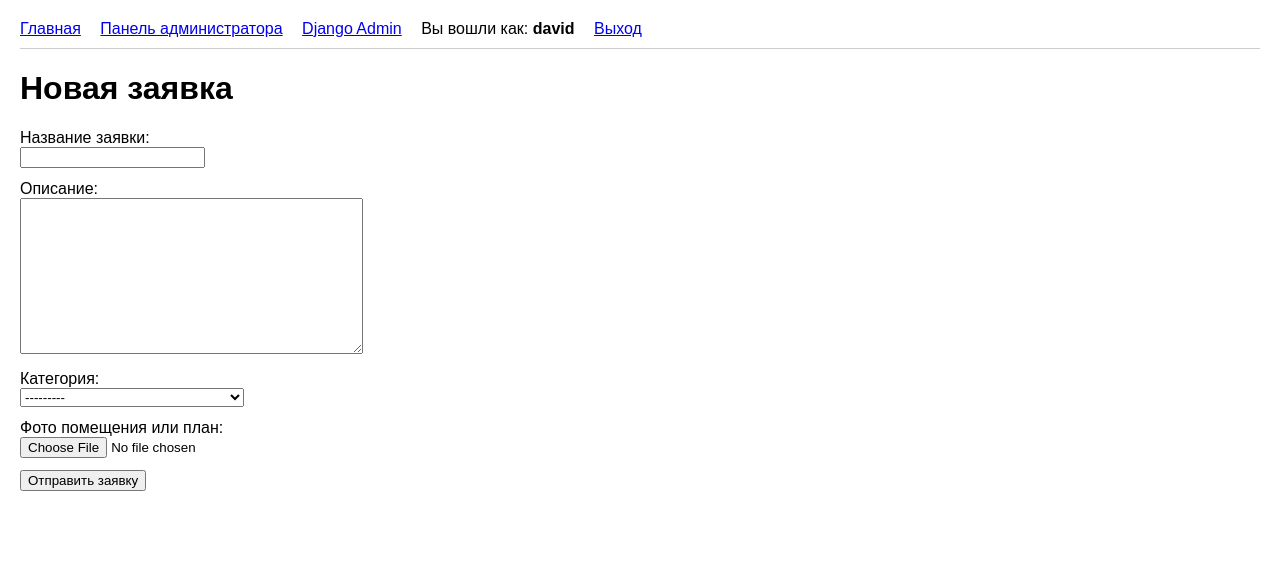
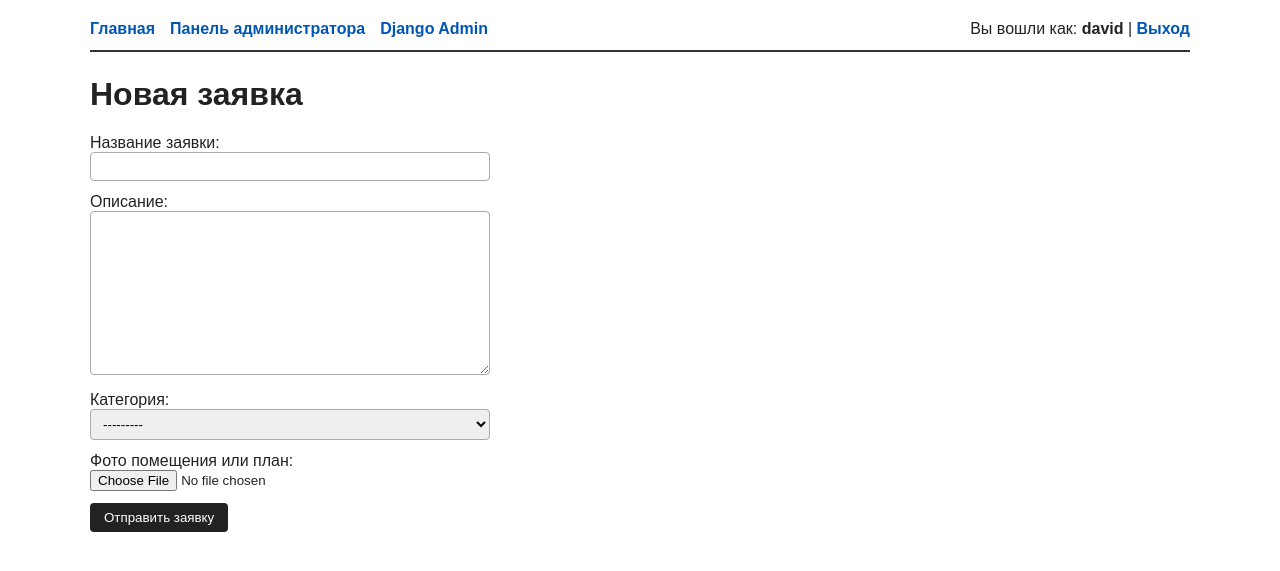
Before and after one commit to warfolomeyy/django-second, a Django app: page /application/create/ in a window 1280 px wide. Shown: the top 571 px of the page. Run offline with Django 5.2, Linux system fonts and the light colour scheme; a user stored in the database is signed in; data comes from the database, SQL or seed files in the repository.

Commit message:
Enhance UI layout and display application details in admin dashboard

```diff
--- a/templates/base.html
+++ b/templates/base.html
@@ -4,13 +4,19 @@
     <meta charset="UTF-8">
     <title>Design.pro</title>
     <style>
-        body { font-family: Arial, sans-serif; margin: 20px; }
-        nav { margin-bottom: 20px; padding-bottom: 10px; border-bottom: 1px solid #ccc; }
-        nav a { margin-right: 15px; }
-        .errorlist { color: red; margin: 4px 0; padding-left: 20px; }
-        .field-error input, .field-error select, .field-error textarea { border: 2px solid red; }
-        table { border-collapse: collapse; width: 100%; margin-top: 10px; }
-        th, td { border: 1px solid #ccc; padding: 8px; text-align: left; }
+        body { font-family: Arial, sans-serif; max-width: 1100px; margin: 20px auto; padding: 0 15px; color: #222; }
+        nav { display: flex; flex-wrap: wrap; align-items: center; gap: 15px; margin-bottom: 24px; padding-bottom: 12px; border-bottom: 2px solid #333; }
+        nav a { text-decoration: none; color: #0056b3; font-weight: bold; }
+        nav a:hover { text-decoration: underline; }
+        .nav-user { margin-left: auto; }
+        .errorlist { color: #c00; margin: 4px 0; padding-left: 18px; font-size: 13px; }
+        .field-error input, .field-error select, .field-error textarea { border: 2px solid #c00; }
+        input[type="text"], input[type="email"], input[type="password"], select, textarea { padding: 6px 8px; border: 1px solid #aaa; border-radius: 4px; width: 100%; max-width: 400px; box-sizing: border-box; }
+        button { padding: 7px 14px; background: #222; color: #fff; border: none; border-radius: 4px; cursor: pointer; }
+        button:hover { background: #444; }
+        table { border-collapse: collapse; width: 100%; margin-top: 12px; }
+        th, td { border: 1px solid #ccc; padding: 9px 10px; text-align: left; vertical-align: top; }
+        th { background: #f2f2f2; }
     </style>
 </head>
 <body>
@@ -24,8 +30,7 @@
     <a href="{% url 'profile' %}">Мои заявки</a>
     <a href="{% url 'create_app' %}">Создать заявку</a>
     {% endif %}
-    <span>Вы вошли как: <b>{{ user.username }}</b></span>
-    <a href="{% url 'logout' %}" style="margin-left: 15px;">Выход</a>
+    <span class="nav-user">Вы вошли как: <b>{{ user.username }}</b> | <a href="{% url 'logout' %}">Выход</a></span>
     {% else %}
     <a href="{% url 'login' %}">Вход</a>
     <a href="{% url 'register' %}">Регистрация</a>
```
Also changed, not shown: templates/admin_dashboard.html (+30 -18 lines).
